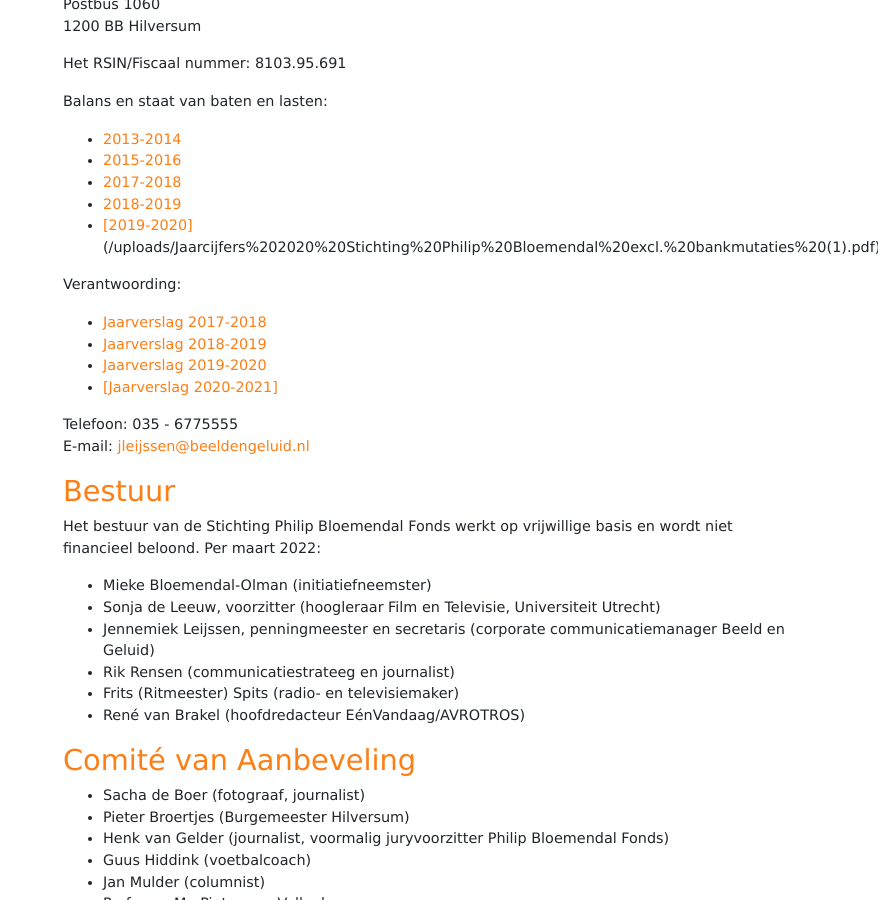
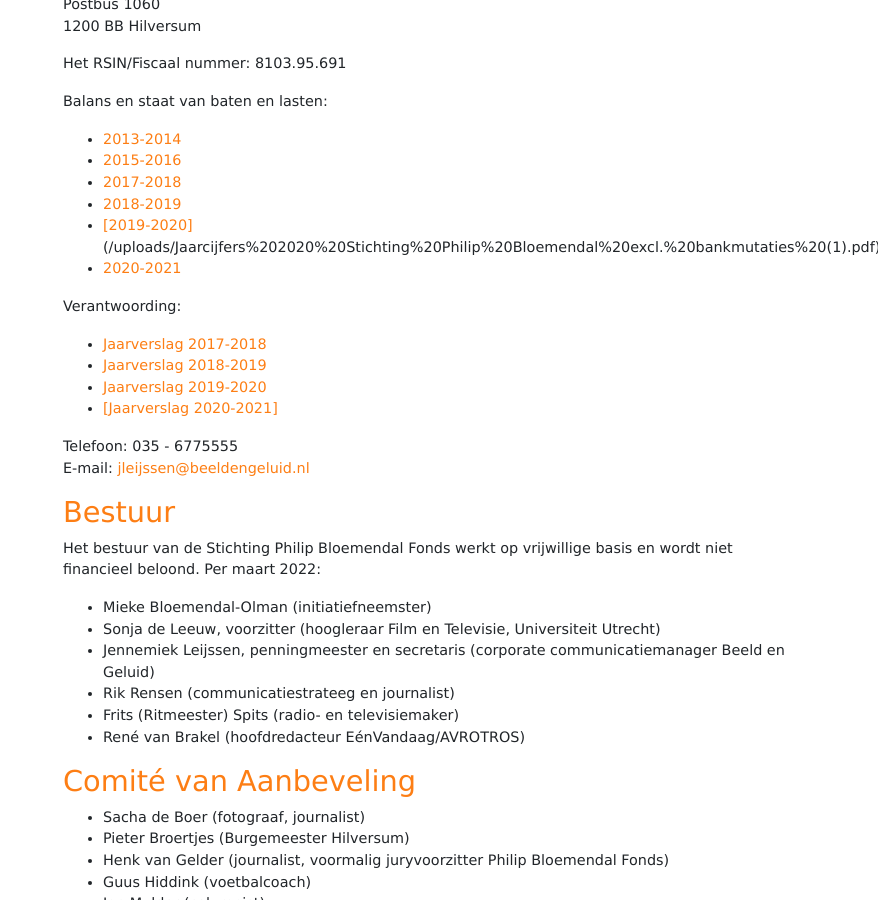
Before and after one commit to bloemendalprijs/bloemendalprijs.github.io, a Jekyll site: the page built from de-stichting.markdown, in a window 1280 px wide and 900 px high, scrolled down 792 px. Shown: the whole window, without its empty margins (402-1280 px from the left). Built offline with Jekyll 4.4.1, drawn with Linux system fonts in a browser that asks for light colours.

Commit message:
Updated De Stichting

```diff
--- a/de-stichting.markdown
+++ b/de-stichting.markdown
@@ -36,6 +36,7 @@
 * [2017-2018](/uploads/Ph%20Bloemendal%202017%20-%202018.pdf)
 * [2018-2019](/uploads/Financieel%20jaarverslag%20Philip%20Bloemendal%201819-5.pdf)
 * [[2019-2020]](/uploads/Jaarcijfers%202021%20Stichting%20Philip%20Bloemendal%20(1).pdf)(/uploads/Jaarcijfers%202020%20Stichting%20Philip%20Bloemendal%20excl.%20bankmutaties%20(1).pdf)
+* [2020-2021](/uploads/Jaarcijfers%202021%20Stichting%20Philip%20Bloemendal%20(1).pdf)
 
 
 
```
